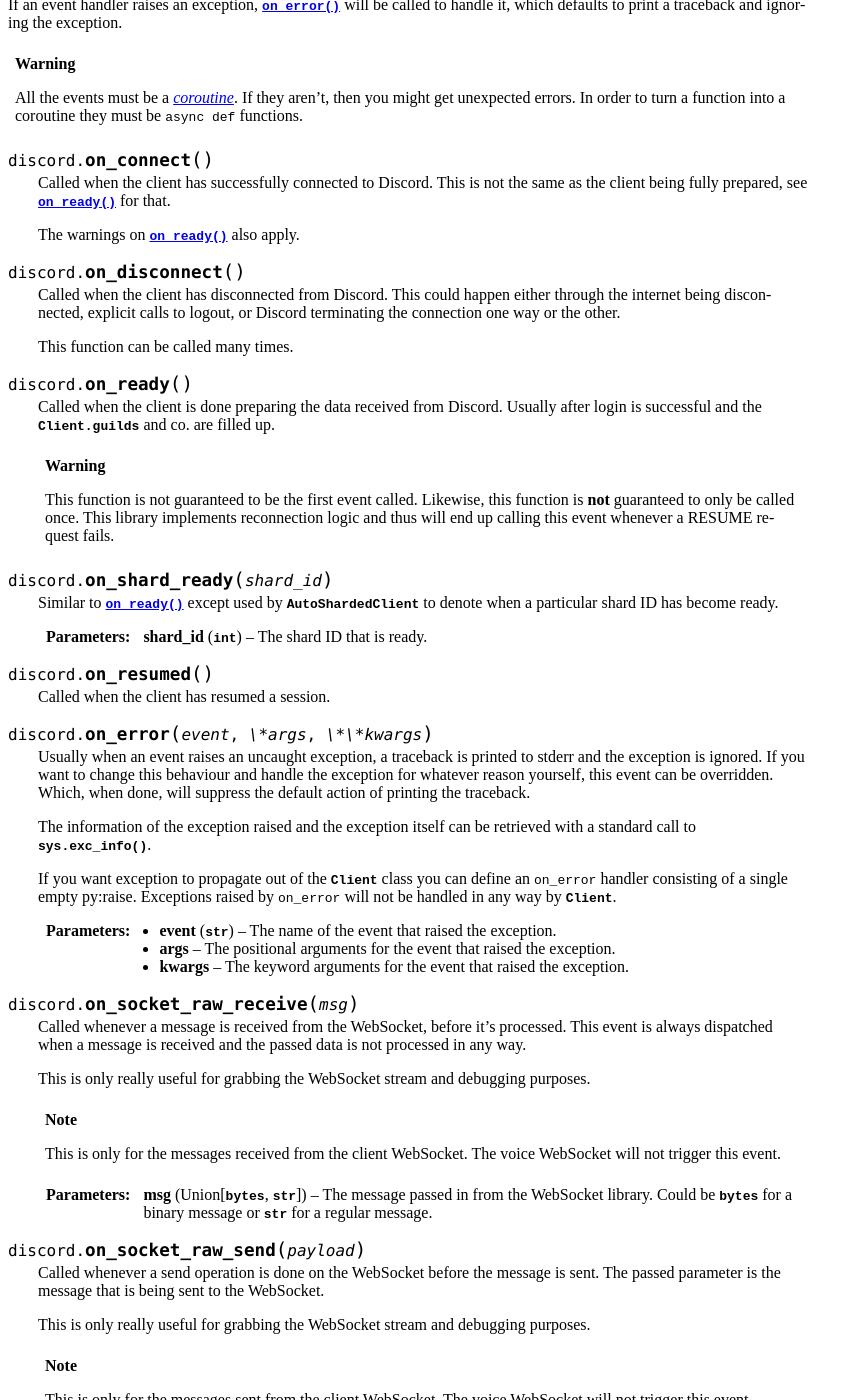
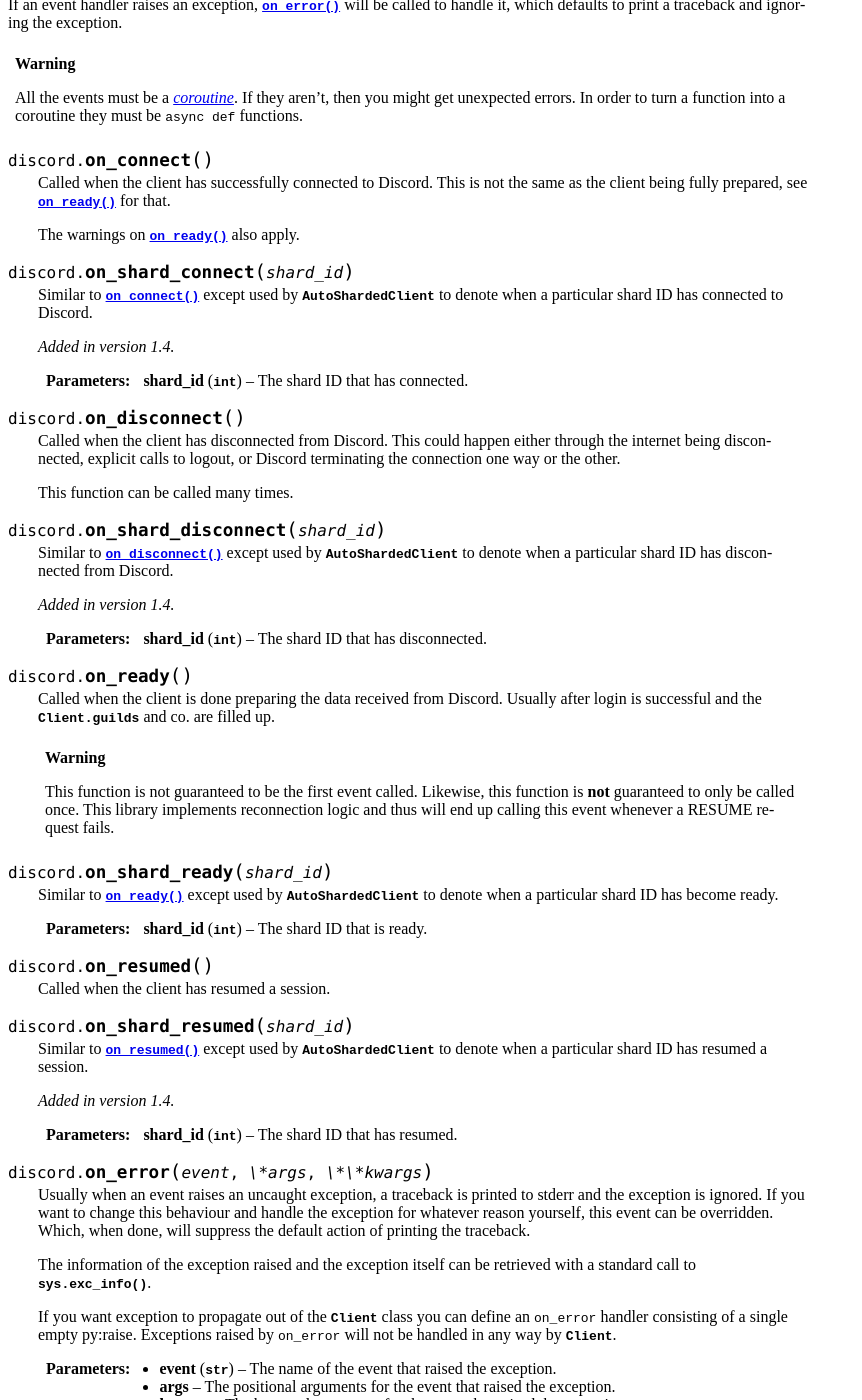
Before and after one commit to Rapptz/discord.py, a Sphinx documentation site: the page built from docs/api.rst, in a window 1280 px wide and 1400 px high, scrolled down 2373 px. Shown: the whole window, without its empty margins (0-862 px from the left). Built offline with Sphinx 7.4.7, drawn with Linux system fonts in a browser that asks for light colours.

Commit message:
Add shard related connection and resume events.
These include:
* on_shard_resumed
* on_shard_connect
* on_shard_disconnect

```diff
--- a/docs/api.rst
+++ b/docs/api.rst
@@ -117,6 +117,16 @@
 
     The warnings on :func:`on_ready` also apply.
 
+.. function:: on_shard_connect(shard_id)
+
+    Similar to :func:`on_connect` except used by :class:`AutoShardedClient`
+    to denote when a particular shard ID has connected to Discord.
+
+    .. versionadded:: 1.4
+
+    :param shard_id: The shard ID that has connected.
+    :type shard_id: :class:`int`
+
 .. function:: on_disconnect()
 
     Called when the client has disconnected from Discord. This could happen either through
@@ -124,6 +134,16 @@
     one way or the other.
 
     This function can be called many times.
+
+.. function:: on_shard_disconnect(shard_id)
+
+    Similar to :func:`on_disconnect` except used by :class:`AutoShardedClient`
+    to denote when a particular shard ID has disconnected from Discord.
+
+    .. versionadded:: 1.4
+
+    :param shard_id: The shard ID that has disconnected.
+    :type shard_id: :class:`int`
 
 .. function:: on_ready()
 
@@ -148,6 +168,16 @@
 .. function:: on_resumed()
 
     Called when the client has resumed a session.
+
+.. function:: on_shard_resumed(shard_id)
+
+    Similar to :func:`on_resumed` except used by :class:`AutoShardedClient`
+    to denote when a particular shard ID has resumed a session.
+
+    .. versionadded:: 1.4
+
+    :param shard_id: The shard ID that has resumed.
+    :type shard_id: :class:`int`
 
 .. function:: on_error(event, \*args, \*\*kwargs)
 
```
Also changed, not shown: 3 other files.
